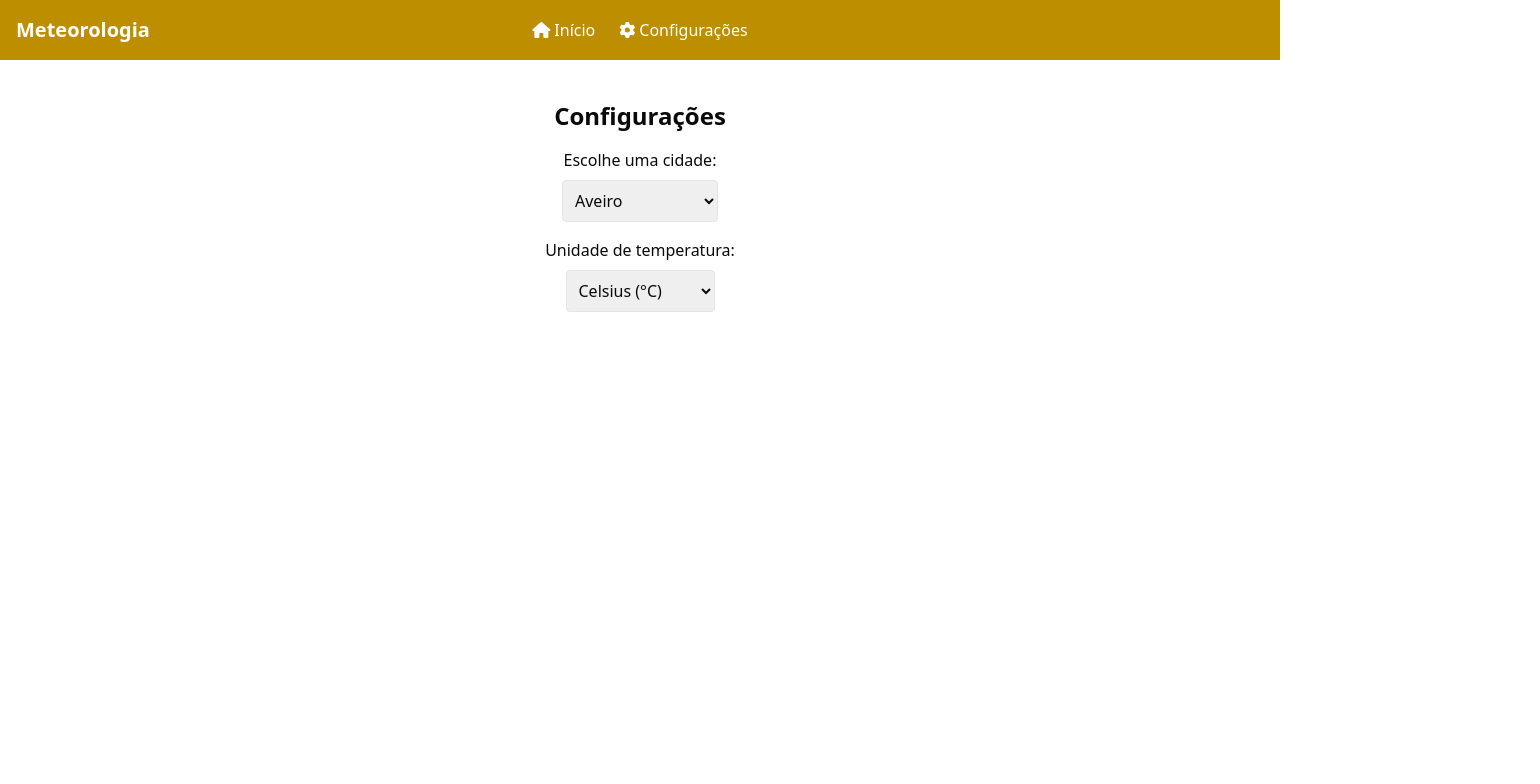
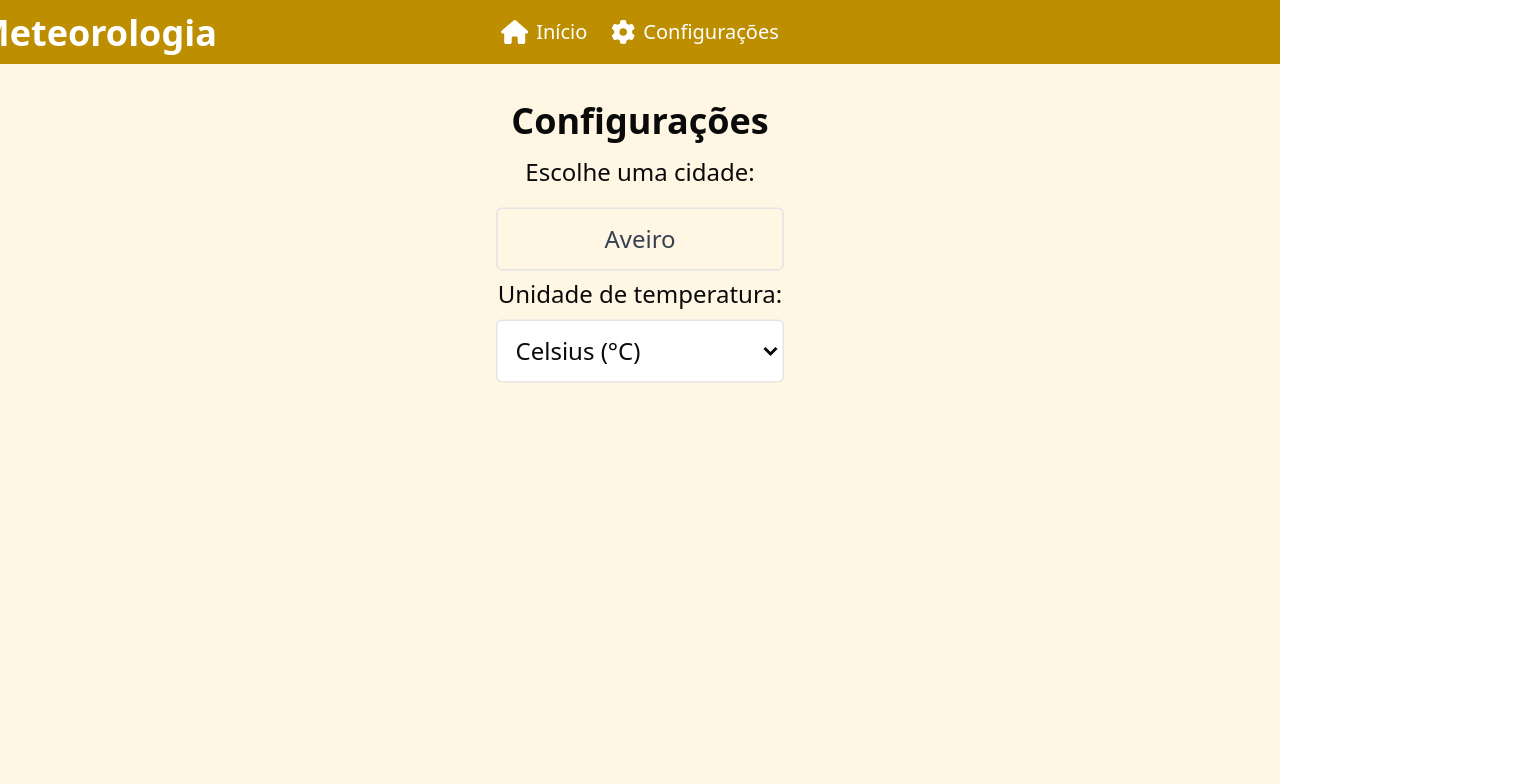
Before and after one commit to LucasAboim/Meteorologia, a Nuxt app: page /settings in a window 1280 px wide. Shown: the top 784 px of the page, 1540 px wide, since content can reach past the window. Built offline with nearby package versions, Linux system fonts and the light colour scheme.

Commit message:
Atualização automática

```diff
--- a/components/WeatherCard.vue
+++ b/components/WeatherCard.vue
@@ -1,8 +1,9 @@
 <script setup>
 import { Card, CardContent, CardHeader, CardTitle } from '@/components/ui/card'
 import { FontAwesomeIcon } from '@fortawesome/vue-fontawesome'
-import { faTemperatureHalf, faWind, faSun, faCloud, faCloudRain, faSnowflake } from '@fortawesome/free-solid-svg-icons'
+import { faTemperatureHalf, faWind } from '@fortawesome/free-solid-svg-icons'
 import { computed } from 'vue'
+import { useWeatherStore } from '@/stores/weatherStore'
 
 const props = defineProps({
   weatherData: Object,
@@ -10,17 +11,26 @@ const props = defineProps({
   error: String
 })
 
+const weatherStore = useWeatherStore()
+
+const temperature = computed(() => {
+  if (!props.weatherData) return null
+  return weatherStore.unit === 'F'
+    ? (props.weatherData.temperature ) + '°F'
+    : props.weatherData.temperature + '°C'
+})
+
 const weatherDescription = computed(() => {
   if (!props.weatherData) return null
   return {
-    temperature: props.weatherData.temperature,
+    temperature: temperature.value,
     windspeed: props.weatherData.windspeed
   }
 })
 </script>
 
 <template>
-  <Card class="max-w-md mx-auto mt-6 shadow-lg rounded-lg">
+  <Card class="max-w-md mx-auto mt-6 shadow-lg rounded-lg scale-150 mt-12">
     <CardHeader class="flex flex-col items-center">
       <CardTitle class="text-lg font-semibold">Tempo Atual</CardTitle>
       <WeatherIcon v-if="weatherData" :weatherCode="weatherData.weathercode" />
@@ -28,7 +38,7 @@ const weatherDescription = computed(() => {
     <CardContent v-if="!loading && !error && weatherData" class="text-gray-700 text-base text-center">
       <p>
         <FontAwesomeIcon :icon="faTemperatureHalf" />
-        {{ weatherDescription.temperature }}°C |
+        {{ weatherDescription.temperature }} |
         <FontAwesomeIcon :icon="faWind" />
         {{ weatherDescription.windspeed }} km/h
       </p>
--- a/components/WeatherDisplay.vue
+++ /dev/null
@@ -1,24 +0,0 @@
-<template>
-  <div v-if="loading" class="text-gray-500">A carregar...</div>
-  <div v-else-if="error" class="text-red-500">{{ error }}</div>
-  <Card v-else-if="weatherData">
-    <div class="flex flex-col items-center text-center space-y-4">
-      <WeatherIcon :weatherCode="weatherData.weathercode" />
-      <p class="text-xl font-semibold">Temperatura: {{ weatherData.temperature }}°{{ weatherStore.unit }}</p>
-      <p class="text-gray-600">Vento: {{ weatherData.windspeed }} km/h</p>
-    </div>
-  </Card>
-</template>
-
-<script setup>
-import WeatherIcon from './WeatherIcon.vue'
-import { useWeatherStore } from '@/stores/weatherStore'
-
-defineProps({
-  weatherData: Object,
-  loading: Boolean,
-  error: String
-})
-
-const weatherStore = useWeatherStore()
-</script>
--- a/layouts/default.vue
+++ b/layouts/default.vue
@@ -1,20 +1,20 @@
 <template>
-  <div class="min-h-screen bg-background text-foreground">
+  <div class="min-h-screen bg-[#fff6e4] text-foreground ">
 
-    <header class="bg-[#bc8e00] text-white relative">
+    <header class="bg-[#bc8e00] text-white relative ">
       <div class="container mx-auto flex justify-between items-center p-4 relative">
 
-        <NuxtLink to="/" class="text-xl font-bold flex items-center space-x-2">
+        <NuxtLink to="/" class="text-2xl font-bold flex items-center space-x-2 scale-150">
           <span>Meteorologia</span>
         </NuxtLink>
 
         <nav class="hidden md:flex space-x-6 absolute left-1/2 -translate-x-1/2">
-          <NuxtLink to="/" class="hover:text-gray-300 transition flex items-center space-x-1">
-            <font-awesome-icon :icon="['fas', 'house']" />
+          <NuxtLink to="/" class="hover:text-gray-300 transition flex items-center space-x-2 text-xl">
+            <font-awesome-icon :icon="['fas', 'house']" class="text-2xl" />
             <span>Início</span>
           </NuxtLink>
-          <NuxtLink to="/settings" class="hover:text-gray-300 transition flex items-center space-x-1">
-            <font-awesome-icon :icon="['fas', 'cog']" />
+          <NuxtLink to="/settings" class="hover:text-gray-300 transition flex items-center space-x-2 text-xl">
+            <font-awesome-icon :icon="['fas', 'cog']" class="text-2xl" />
             <span>Configurações</span>
           </NuxtLink>
         </nav>
@@ -26,13 +26,13 @@
       </div>
 
       <!-- telemovel -->
-      <nav v-if="menuOpen" class="md:hidden bg-[#dea700] text-center py-2 space-y-2">
-        <NuxtLink to="/" class="block hover:bg-[#d19f00] p-2 flex justify-center items-center space-x-1">
-          <font-awesome-icon :icon="['fas', 'house']" />
+      <nav v-if="menuOpen" class="md:hidden bg-[#dea700] text-center py-2 space-y-2 ">
+        <NuxtLink to="/" class="block hover:bg-[#d19f00] p-2 flex justify-center items-center space-x-2 text-xl">
+          <font-awesome-icon :icon="['fas', 'house']" class="text-2xl" />
           <span>Início</span>
         </NuxtLink>
-        <NuxtLink to="/settings" class="block hover:bg-[#d19f00] p-2 flex justify-center items-center space-x-1">
-          <font-awesome-icon :icon="['fas', 'cog']" />
+        <NuxtLink to="/settings" class="block hover:bg-[#d19f00] p-2 flex justify-center items-center space-x-2 text-xl">
+          <font-awesome-icon :icon="['fas', 'cog']" class="text-2xl" />
           <span>Configurações</span>
         </NuxtLink>
       </nav>
--- a/pages/index.vue
+++ b/pages/index.vue
@@ -16,7 +16,7 @@ onMounted(() => {
 
 <template>
   <div class="text-center p-6">
-    <h2 class="text-xl font-semibold">{{ weatherStore.location.name }}</h2>
+    <h2 class="text-xl font-semibold scale-150">{{ weatherStore.location.name }}</h2>
 
     <WeatherCard :weatherData="weatherData" :loading="loading" :error="error" />
     <UpdateButton :fetchWeather="fetchWeather" />
--- a/pages/settings.vue
+++ b/pages/settings.vue
@@ -1,13 +1,15 @@
 <script setup>
 import { useWeatherStore } from '@/stores/weatherStore'
-import { computed } from 'vue'
+import { ref, computed } from 'vue'
 
 const weatherStore = useWeatherStore()
+const cityInput = ref('')
+const isEditing = ref(false)
 
 const selectedCity = computed({
   get: () => weatherStore.location.name,
   set: (newName) => {
-    const city = weatherStore.cities.find(c => c.name === newName)
+    const city = weatherStore.cities.find(c => c.name.toLowerCase() === newName.toLowerCase())
     if (city) {
       weatherStore.setLocation(city)
     }
@@ -20,21 +22,41 @@ const selectedUnit = computed({
     weatherStore.setUnit(newUnit)
   }
 })
+
+function updateCity() {
+  const city = weatherStore.cities.find(c => c.name.toLowerCase() === cityInput.value.toLowerCase())
+  if (city) {
+    weatherStore.setLocation(city)
+    isEditing.value = false // Sai do modo de edição após definir a cidade
+  }
+}
 </script>
 
 <template>
   <div class="text-center p-6">
-    <h1 class="text-2xl font-bold">Configurações</h1>
+    <h1 class="text-2xl font-bold scale-150">Configurações</h1>
 
-    <label class="block mt-4">Escolhe uma cidade:</label>
-    <select v-model="selectedCity" class="mt-2 p-2 border rounded">
-      <option v-for="city in weatherStore.cities" :key="city.name" :value="city.name">
-        {{ city.name }}
-      </option>
-    </select>
+    <label class="block mt-6  scale-150">Escolhe uma cidade:</label>
+    <div class="flex justify-center  scale-150 mt-6">
+      <input
+        v-if="isEditing"
+        v-model="cityInput"
+        @keyup.enter="updateCity"
+        @blur="isEditing = false"
+        placeholder="Digite a cidade e pressione Enter"
+        class="mt-2 p-2 border rounded text-center w-48"
+      />
+      <p
+        v-else
+        class="mt-2 p-2 border rounded text-center text-gray-700 cursor-pointer w-48"
+        @click="isEditing = true; cityInput = selectedCity"
+      >
+        {{ selectedCity }}
+      </p>
+    </div>
 
-    <label class="block mt-4">Unidade de temperatura:</label>
-    <select v-model="selectedUnit" class="mt-2 p-2 border rounded">
+    <label class="block mt-4  scale-150 mt-6">Unidade de temperatura:</label>
+    <select v-model="selectedUnit" class="mt-2 p-2 border rounded w-48 bg-white focus:bg-[#ebb200] focus:text-white scale-150 mt-6">
       <option value="C">Celsius (°C)</option>
       <option value="F">Fahrenheit (°F)</option>
     </select>
```
